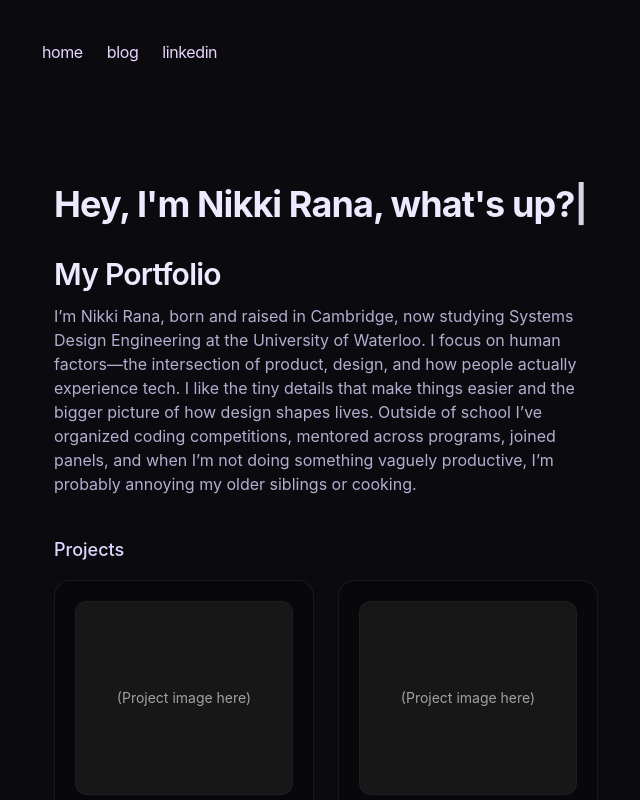
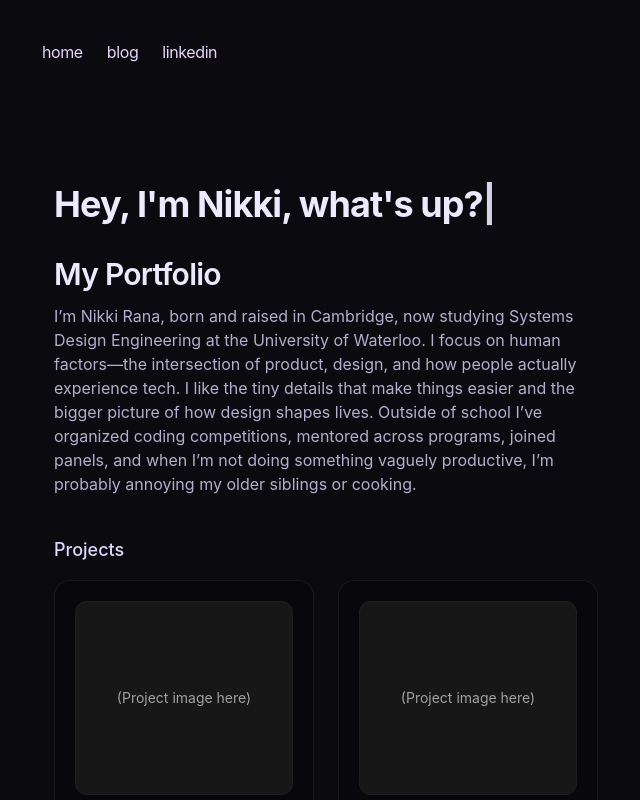
Before and after one commit to nrana13/portfolio-testtry, a Next.js app: page / in a window 1280 px wide. Shown: the top 800 px of the page, without its empty margins (314-954 px from the left). Built offline with nearby package versions, Linux system fonts and the light colour scheme.

Commit message:
Update page.tsx

```diff
--- a/app/page.tsx
+++ b/app/page.tsx
@@ -54,7 +54,7 @@ const projects: Project[] = [
 
 export default function Page() {
   const [displayText, setDisplayText] = useState('');
-  const message = "Hey, I'm Nikki Rana, what's up?";
+  const message = "Hey, I'm Nikki, what's up?";
 
   useEffect(() => {
     let i = 0;
```
